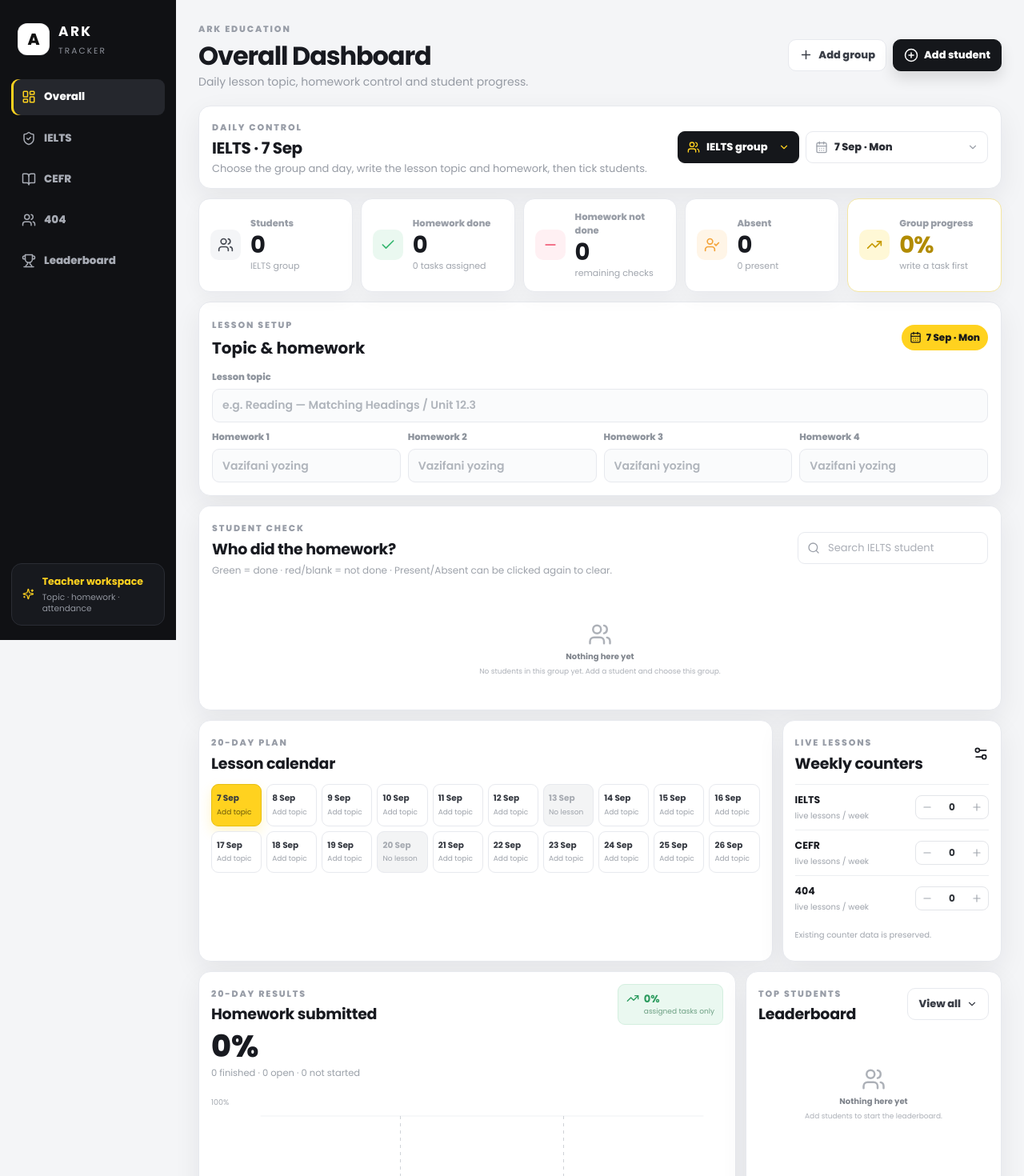
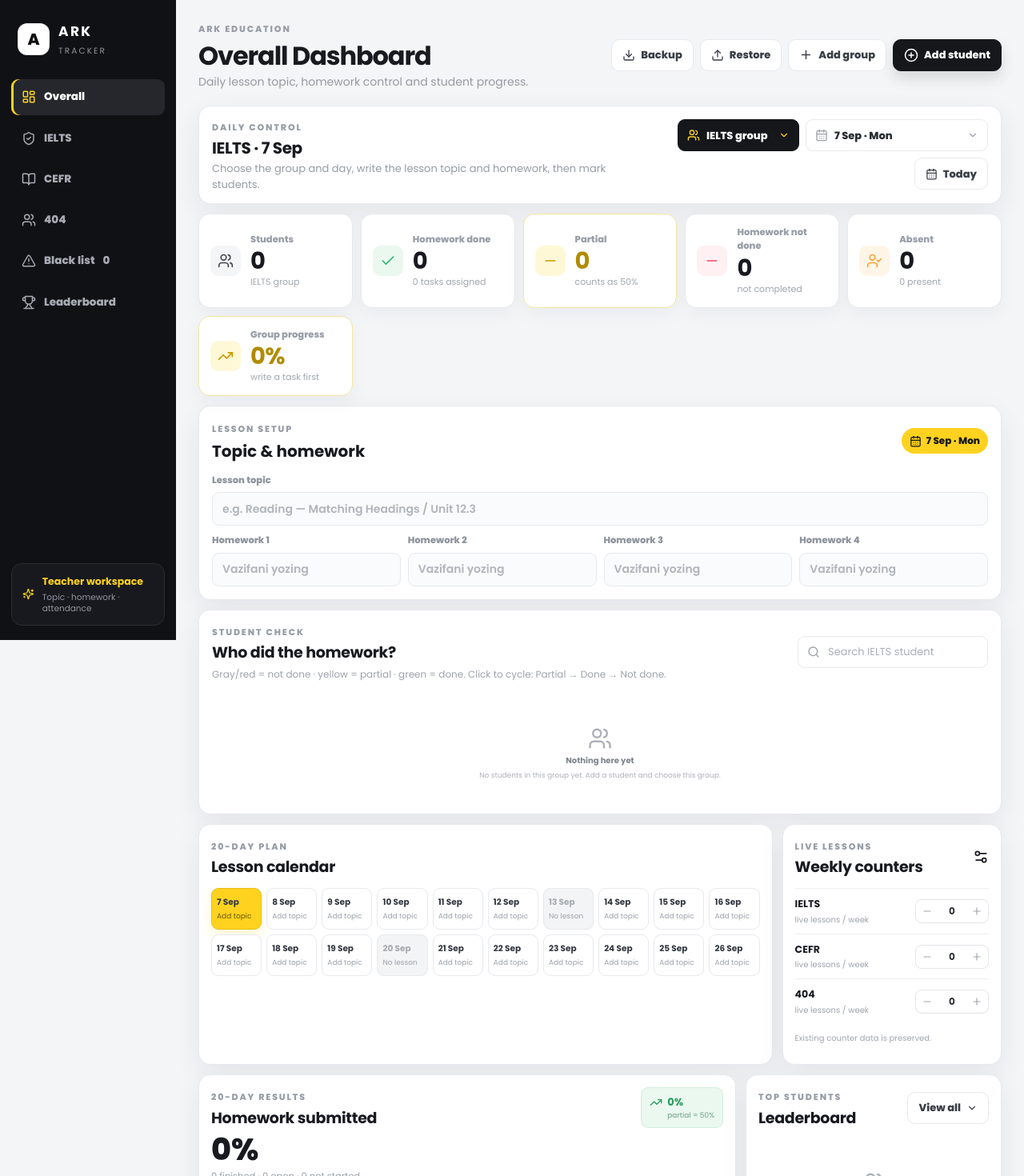
Before and after one commit to rajabovz801-ai/ark-tracker, a Next.js app: page / in a window 1280 px wide. Shown: the top 1470 px of the page at 80% size. Built offline with nearby package versions, Linux system fonts and the light colour scheme.

Commit message:
Finalize tracker with partial homework, today, backup restore and blacklist

```diff
--- a/app/page.js
+++ b/app/page.js
@@ -1,10 +1,10 @@
 'use client';
 
-import { useEffect, useMemo, useState } from 'react';
+import { useEffect, useMemo, useRef, useState } from 'react';
 import {
-  BookOpen, CalendarDays, Check, ChevronDown, CirclePlus, Coins,
-  LayoutDashboard, Minus, Plus, Save, Search,
-  Settings2, ShieldCheck, Sparkles, Trash2, Trophy, UserCheck, Users, X, Medal, TrendingUp, Crown
+  AlertTriangle, BookOpen, CalendarDays, Check, ChevronDown, CirclePlus, Coins,
+  Download, LayoutDashboard, Minus, Plus, Save, Search, Settings2, ShieldCheck,
+  Sparkles, Trash2, Trophy, Upload, UserCheck, Users, X, Medal, TrendingUp, Crown
 } from 'lucide-react';
 
 const DAY_PLAN = [
@@ -38,6 +38,8 @@ const MODULES = [
 ];
 
 const DEFAULT_GROUPS = ['IELTS', 'CEFR', '404'];
+const STATE_KEY = 'ark-tracker-v1';
+const LAST_GROUP_KEY = 'ark-tracker-last-group';
 
 const seed = {
   students: [],
@@ -45,19 +47,62 @@ const seed = {
   taskLabels: {},
   lessonTopics: {},
   groups: DEFAULT_GROUPS,
+  deletedGroups: [],
   liveLessons: { IELTS: 0, CEFR: 0, '404': 0 },
 };
 
 function loadState() {
   try {
-    const raw = localStorage.getItem('ark-tracker-v1');
-    return raw ? JSON.parse(raw) : seed;
+    const raw = localStorage.getItem(STATE_KEY);
+    return raw ? { ...seed, ...JSON.parse(raw) } : seed;
   } catch {
     return seed;
   }
 }
 
 function pct(n, d) { return d ? Math.round((n / d) * 100) : 0; }
+
+function localISODate() {
+  const now = new Date();
+  const y = now.getFullYear();
+  const m = String(now.getMonth() + 1).padStart(2, '0');
+  const d = String(now.getDate()).padStart(2, '0');
+  return `${y}-${m}-${d}`;
+}
+
+function planDateForToday() {
+  const today = localISODate();
+  if (DAY_PLAN.some(d => d.date === today)) return today;
+  const past = DAY_PLAN.filter(d => d.date <= today).at(-1);
+  return past?.date || DAY_PLAN[0].date;
+}
+
+function taskState(value) {
+  if (value === true || value === 'done') return 'done';
+  if (value === 'partial') return 'partial';
+  if (value === 'notdone') return 'notdone';
+  return 'unset';
+}
+
+function taskScore(value) {
+  const status = taskState(value);
+  if (status === 'done') return 1;
+  if (status === 'partial') return 0.5;
+  return 0;
+}
+
+function visibleGroups(state) {
+  const deleted = new Set(Array.isArray(state.deletedGroups) ? state.deletedGroups : []);
+  const saved = Array.isArray(state.groups) ? state.groups : DEFAULT_GROUPS;
+  const fromStudents = (state.students || []).map(s => s.group).filter(Boolean);
+  return [...new Set([...DEFAULT_GROUPS, ...saved, ...fromStudents])].filter(g => !deleted.has(g));
+}
+
+function assignedKeysFrom(state, group, date) {
+  return MODULES
+    .filter(m => String(state.taskLabels?.[group]?.[date]?.[m.key] || '').trim())
+    .map(m => m.key);
+}
 
 export default function Home() {
   const [tab, setTab] = useState('Overall');
@@ -66,38 +111,48 @@ export default function Home() {
   const [showAdd, setShowAdd] = useState(false);
   const [showAddGroup, setShowAddGroup] = useState(false);
   const [query, setQuery] = useState('');
-  const [selectedDate, setSelectedDate] = useState('2026-09-07');
+  const [selectedDate, setSelectedDate] = useState(DAY_PLAN[0].date);
   const [controlGroup, setControlGroup] = useState('IELTS');
+  const restoreRef = useRef(null);
 
-  const groups = useMemo(() => {
-    const saved = Array.isArray(state.groups) ? state.groups : [];
-    const fromStudents = (state.students || []).map(s => s.group).filter(Boolean);
-    return [...new Set([...DEFAULT_GROUPS, ...saved, ...fromStudents])];
-  }, [state.groups, state.students]);
+  const groups = useMemo(() => visibleGroups(state), [state.groups, state.students, state.deletedGroups]);
 
-  useEffect(() => { setState(loadState()); setReady(true); }, []);
   useEffect(() => {
-    if (ready) localStorage.setItem('ark-tracker-v1', JSON.stringify(state));
+    const loaded = loadState();
+    setState(loaded);
+    const available = visibleGroups(loaded);
+    const savedGroup = localStorage.getItem(LAST_GROUP_KEY);
+    setControlGroup(available.includes(savedGroup) ? savedGroup : (available[0] || ''));
+    setSelectedDate(planDateForToday());
+    setReady(true);
+  }, []);
+
+  useEffect(() => {
+    if (ready) localStorage.setItem(STATE_KEY, JSON.stringify(state));
   }, [state, ready]);
+
+  useEffect(() => {
+    if (ready && controlGroup) localStorage.setItem(LAST_GROUP_KEY, controlGroup);
+  }, [controlGroup, ready]);
 
   useEffect(() => {
     if (groups.includes(tab)) setControlGroup(tab);
   }, [tab, groups]);
+
+  useEffect(() => {
+    if (groups.length && !groups.includes(controlGroup)) setControlGroup(groups[0]);
+  }, [groups, controlGroup]);
 
   const scoped = useMemo(() => {
     const list = (state.students || []).filter(s => s.group === controlGroup);
     return list.filter(s => s.name.toLowerCase().includes(query.toLowerCase()));
   }, [state.students, controlGroup, query]);
 
-  const assignedKeys = (group, date) => MODULES
-    .filter(m => String(state.taskLabels?.[group]?.[date]?.[m.key] || '').trim())
-    .map(m => m.key);
-
   const stats = useMemo(() => {
     const list = groups.includes(tab)
       ? (state.students || []).filter(s => s.group === tab)
-      : (state.students || []);
-    let present = 0, absent = 0, pts = 0, submitted = 0, totalTasks = 0;
+      : (state.students || []).filter(s => groups.includes(s.group));
+    let present = 0, absent = 0, pts = 0, submittedScore = 0, totalTasks = 0;
 
     list.forEach(s => {
       pts += s.pts || 0;
@@ -106,38 +161,41 @@ export default function Home() {
         const r = state.records?.[s.id]?.[d.date];
         if (r?.attendance === 'present') present++;
         if (r?.attendance === 'absent') absent++;
-
-        const active = MODULES.filter(m =>
-          String(state.taskLabels?.[s.group]?.[d.date]?.[m.key] || '').trim()
-        );
-        active.forEach(m => {
+        assignedKeysFrom(state, s.group, d.date).forEach(key => {
           totalTasks++;
-          if (r?.modules?.[m.key]) submitted++;
+          submittedScore += taskScore(r?.modules?.[key]);
         });
       });
     });
 
-    return { students: list.length, present, absent, pts, submitted: pct(submitted, totalTasks) };
+    return { students: list.length, present, absent, pts, submitted: pct(submittedScore, totalTasks) };
   }, [state, tab, groups]);
 
   const dailySummary = useMemo(() => {
     const list = (state.students || []).filter(s => s.group === controlGroup);
-    const active = assignedKeys(controlGroup, selectedDate);
-    let done = 0, present = 0, absent = 0;
+    const active = assignedKeysFrom(state, controlGroup, selectedDate);
+    let done = 0, partial = 0, notDone = 0, present = 0, absent = 0, score = 0;
 
     list.forEach(s => {
       const rec = state.records?.[s.id]?.[selectedDate] || {};
       if (rec.attendance === 'present') present++;
       if (rec.attendance === 'absent') absent++;
-      active.forEach(key => { if (rec.modules?.[key]) done++; });
+      active.forEach(key => {
+        const status = taskState(rec.modules?.[key]);
+        if (status === 'done') done++;
+        else if (status === 'partial') partial++;
+        else notDone++;
+        score += taskScore(rec.modules?.[key]);
+      });
     });
 
     const possible = list.length * active.length;
     return {
       students: list.length,
       done,
-      notDone: Math.max(0, possible - done),
-      progress: pct(done, possible),
+      partial,
+      notDone,
+      progress: pct(score, possible),
       present,
       absent,
       assigned: active.length,
@@ -147,41 +205,77 @@ export default function Home() {
   const leaderboard = useMemo(() => {
     const list = groups.includes(tab)
       ? (state.students || []).filter(s => s.group === tab)
-      : (state.students || []);
-    return [...list].sort((a,b) => (b.pts||0)-(a.pts||0)).slice(0, 8);
+      : (state.students || []).filter(s => groups.includes(s.group));
+    return [...list].sort((a,b) => (b.pts || 0) - (a.pts || 0)).slice(0, 8);
   }, [state.students, tab, groups]);
 
   const dailyChart = useMemo(() => DAY_PLAN.map(d => {
     const list = groups.includes(tab)
       ? (state.students || []).filter(s => s.group === tab)
-      : (state.students || []);
-    if (d.rest) return { ...d, value: null, done: 0, possible: 0 };
+      : (state.students || []).filter(s => groups.includes(s.group));
+    if (d.rest) return { ...d, value: null, score: 0, possible: 0 };
 
-    let done = 0, possible = 0;
+    let score = 0, possible = 0;
     list.forEach(s => {
-      const active = MODULES.filter(m =>
-        String(state.taskLabels?.[s.group]?.[d.date]?.[m.key] || '').trim()
-      );
+      const active = assignedKeysFrom(state, s.group, d.date);
       possible += active.length;
-      active.forEach(m => {
-        if (state.records?.[s.id]?.[d.date]?.modules?.[m.key]) done++;
+      active.forEach(key => {
+        score += taskScore(state.records?.[s.id]?.[d.date]?.modules?.[key]);
       });
     });
 
-    return { ...d, value: possible ? pct(done, possible) : 0, done, possible };
+    return { ...d, value: possible ? pct(score, possible) : 0, score, possible };
   }), [state, tab, groups]);
 
   const progressSummary = useMemo(() => {
     const assignedDays = dailyChart.filter(d => !d.rest && d.possible > 0);
-    const finished = assignedDays.filter(d => d.done === d.possible).length;
-    const open = assignedDays.filter(d => d.done < d.possible && d.done > 0).length;
-    const untouched = assignedDays.filter(d => d.done === 0).length;
+    const finished = assignedDays.filter(d => d.score === d.possible).length;
+    const open = assignedDays.filter(d => d.score < d.possible && d.score > 0).length;
+    const untouched = assignedDays.filter(d => d.score === 0).length;
     return { finished, open, untouched, assignedDays: assignedDays.length };
   }, [dailyChart]);
 
+  const blackList = useMemo(() => {
+    const today = localISODate();
+    const list = (state.students || []).filter(s => groups.includes(s.group));
+
+    return list.map(student => {
+      let streak = 0;
+      let streakDays = [];
+
+      DAY_PLAN.forEach(day => {
+        if (day.rest || day.date > today) return;
+        const active = assignedKeysFrom(state, student.group, day.date);
+        if (!active.length) return;
+
+        const rawValues = active.map(key => state.records?.[student.id]?.[day.date]?.modules?.[key]);
+        const statuses = rawValues.map(taskState);
+
+        let result = null;
+        if (day.date === today) {
+          if (statuses.some(s => s === 'partial' || s === 'notdone')) result = 'bad';
+          else if (statuses.every(s => s === 'done')) result = 'good';
+          else result = 'pending';
+        } else {
+          result = statuses.every(s => s === 'done') ? 'good' : 'bad';
+        }
+
+        if (result === 'bad') {
+          streak += 1;
+          streakDays.push({ date: day.date, label: day.label, statuses });
+        } else if (result === 'good') {
+          streak = 0;
+          streakDays = [];
+        }
+      });
+
+      return streak >= 2 ? { student, streak, days: streakDays.slice(-2) } : null;
+    }).filter(Boolean).sort((a,b) => b.streak - a.streak || a.student.name.localeCompare(b.student.name));
+  }, [state, groups]);
+
   const addStudent = (name, group) => {
     const clean = name.trim();
-    if (!clean) return;
+    if (!clean || !group) return;
     setState(p => ({
       ...p,
       students: [...(p.students || []), { id: crypto.randomUUID(), name: clean, group, pts: 0 }]
@@ -199,9 +293,11 @@ export default function Home() {
       setShowAddGroup(false);
       return;
     }
+
     setState(p => ({
       ...p,
       groups: [...new Set([...(Array.isArray(p.groups) ? p.groups : DEFAULT_GROUPS), clean])],
+      deletedGroups: (Array.isArray(p.deletedGroups) ? p.deletedGroups : []).filter(g => g.toLowerCase() !== clean.toLowerCase()),
       liveLessons: { ...(p.liveLessons || {}), [clean]: p.liveLessons?.[clean] || 0 }
     }));
     setTab(clean);
@@ -235,7 +331,10 @@ export default function Home() {
     };
   });
 
-  const toggleModule = (id, date, key) => setState(p => ({
+  const toggleModule = (id, date, key) => setState(p => {
+    const current = taskState(p.records?.[id]?.[date]?.modules?.[key]);
+    const next = current === 'partial' ? 'done' : current === 'done' ? 'notdone' : 'partial';
+    return {
       ...p,
       records: {
         ...(p.records || {}),
@@ -245,12 +344,13 @@ export default function Home() {
             ...(p.records?.[id]?.[date] || {}),
             modules: {
               ...(p.records?.[id]?.[date]?.modules || {}),
-            [key]: !p.records?.[id]?.[date]?.modules?.[key]
+              [key]: next
             }
           }
         }
       }
-  }));
+    };
+  });
 
   const setTaskLabel = (group, date, key, value) => setState(p => ({
     ...p,
@@ -284,8 +384,51 @@ export default function Home() {
     )
   }));
 
+  const goToday = () => setSelectedDate(planDateForToday());
+
+  const backupData = () => {
+    const payload = {
+      app: 'ARK Tracker',
+      version: 2,
+      exportedAt: new Date().toISOString(),
+      data: state,
+    };
+    const blob = new Blob([JSON.stringify(payload, null, 2)], { type: 'application/json' });
+    const url = URL.createObjectURL(blob);
+    const a = document.createElement('a');
+    a.href = url;
+    a.download = `ark-tracker-backup-${localISODate()}.json`;
+    document.body.appendChild(a);
+    a.click();
+    a.remove();
+    URL.revokeObjectURL(url);
+  };
+
+  const restoreData = async (event) => {
+    const file = event.target.files?.[0];
+    event.target.value = '';
+    if (!file) return;
+    try {
+      const parsed = JSON.parse(await file.text());
+      const data = parsed?.data && typeof parsed.data === 'object' ? parsed.data : parsed;
+      if (!data || !Array.isArray(data.students) || typeof data.records !== 'object') {
+        throw new Error('Invalid backup');
+      }
+      if (!window.confirm('Restore this backup? Current tracker data will be replaced.')) return;
+      const next = { ...seed, ...data };
+      setState(next);
+      const nextGroups = visibleGroups(next);
+      setControlGroup(nextGroups[0] || '');
+      setTab('Overall');
+      setSelectedDate(planDateForToday());
+    } catch {
+      window.alert('This is not a valid ARK Tracker backup file.');
+    }
+  };
+
   const dateInfo = DAY_PLAN.find(d => d.date === selectedDate);
   const currentTopic = state.lessonTopics?.[controlGroup]?.[selectedDate] || '';
+  const title = tab === 'Leaderboard' ? 'Leaderboard' : tab === 'Black list' ? 'Black list' : `${tab} Dashboard`;
 
   return (
     <main className="app-shell">
@@ -309,6 +452,10 @@ export default function Home() {
             );
           })}
 
+          <button className={tab === 'Black list' ? 'active' : ''} onClick={() => setTab('Black list')}>
+            <AlertTriangle size={18}/> Black list <span className="nav-count">{blackList.length}</span>
+          </button>
+
           <button className={tab === 'Leaderboard' ? 'active' : ''} onClick={() => setTab('Leaderboard')}>
             <Trophy size={18}/> Leaderboard
           </button>
@@ -324,26 +471,35 @@ export default function Home() {
         <header className="topbar">
           <div>
             <span className="eyebrow">ARK EDUCATION</span>
-            <h1>{tab === 'Leaderboard' ? 'Leaderboard' : `${tab} Dashboard`}</h1>
+            <h1>{title}</h1>
             <p>Daily lesson topic, homework control and student progress.</p>
           </div>
           <div className="top-actions">
+            <button className="view-all" onClick={backupData}><Download size={16}/> Backup</button>
+            <button className="view-all" onClick={() => restoreRef.current?.click()}><Upload size={16}/> Restore</button>
+            <input ref={restoreRef} type="file" accept="application/json,.json" hidden onChange={restoreData}/>
             <button className="view-all add-group-btn" onClick={() => setShowAddGroup(true)}>
               <Plus size={17}/> Add group
             </button>
-            <button className="primary" onClick={() => setShowAdd(true)}>
+            <button className="primary" onClick={() => setShowAdd(true)} disabled={!groups.length}>
               <CirclePlus size={18}/> Add student
             </button>
           </div>
         </header>
 
-        {tab !== 'Leaderboard' ? (
+        {tab === 'Leaderboard' ? (
+          <LeaderboardPage students={(state.students || []).filter(s => groups.includes(s.group))}/>
+        ) : tab === 'Black list' ? (
+          <BlackListPage items={blackList}/>
+        ) : groups.length === 0 ? (
+          <section className="panel"><Empty text="No groups are available. Add a group to continue."/></section>
+        ) : (
           <>
             <section className="daily-toolbar panel">
               <div className="toolbar-title">
                 <span className="eyebrow">DAILY CONTROL</span>
                 <h2>{controlGroup} · {dateInfo?.label}</h2>
-                <p>Choose the group and day, write the lesson topic and homework, then tick students.</p>
+                <p>Choose the group and day, write the lesson topic and homework, then mark students.</p>
               </div>
               <div className="controls">
                 <label className="select-wrap group-filter">
@@ -362,13 +518,15 @@ export default function Home() {
                   </select>
                   <ChevronDown size={14}/>
                 </label>
+                <button className="view-all today-btn" onClick={goToday}><CalendarDays size={15}/> Today</button>
               </div>
             </section>
 
             <section className="kpis daily-kpis">
               <Kpi tone="neutral" icon={Users} label="Students" value={dailySummary.students} hint={`${controlGroup} group`} />
               <Kpi tone="green" icon={Check} label="Homework done" value={dailySummary.done} hint={`${dailySummary.assigned} task${dailySummary.assigned === 1 ? '' : 's'} assigned`} />
-              <Kpi tone="red" icon={Minus} label="Homework not done" value={dailySummary.notDone} hint="remaining checks" />
+              <Kpi tone="yellow" icon={Minus} label="Partial" value={dailySummary.partial} hint="counts as 50%" />
+              <Kpi tone="red" icon={Minus} label="Homework not done" value={dailySummary.notDone} hint="not completed" />
               <Kpi tone="orange" icon={UserCheck} label="Absent" value={dailySummary.absent} hint={`${dailySummary.present} present`} />
               <Kpi tone="yellow" icon={TrendingUp} label="Group progress" value={`${dailySummary.progress}%`} hint={dailySummary.assigned ? 'today' : 'write a task first'} />
             </section>
@@ -421,7 +579,7 @@ export default function Home() {
                       <span className="eyebrow">STUDENT CHECK</span>
                       <h2>Who did the homework?</h2>
                       <p className="section-subtitle">
-                        Green = done · red/blank = not done · Present/Absent can be clicked again to clear.
+                        Gray/red = not done · yellow = partial · green = done. Click to cycle: Partial → Done → Not done.
                       </p>
                     </div>
                     <label className="search">
@@ -490,17 +648,17 @@ export default function Home() {
 
                                 {MODULES.map(m => {
                                   const label = String(state.taskLabels?.[controlGroup]?.[selectedDate]?.[m.key] || '').trim();
-                                  const on = !!rec.modules?.[m.key];
+                                  const status = taskState(rec.modules?.[m.key]);
                                   return (
                                     <td key={m.key} className="homework-cell">
                                       <button
                                         disabled={!label}
-                                        className={`${on ? 'task-check done' : 'task-check'} ${!label ? 'disabled' : ''}`}
+                                        className={`task-check ${status} ${!label ? 'disabled' : ''}`}
                                         onClick={() => label && toggleModule(s.id, selectedDate, m.key)}
-                                        aria-label={`${label || 'No task'} ${on ? 'done' : 'not done'}`}
-                                        title={label || 'Write the homework first'}
+                                        aria-label={`${label || 'No task'} ${status}`}
+                                        title={label ? `${label} — ${status === 'partial' ? 'Partial' : status === 'done' ? 'Done' : 'Not done'}` : 'Write the homework first'}
                                       >
-                                        {on ? <Check size={17}/> : <Minus size={17}/>}
+                                        {status === 'done' ? <Check size={17}/> : status === 'partial' ? <span className="partial-mark">◐</span> : <Minus size={17}/>}
                                       </button>
                                     </td>
                                   );
@@ -583,7 +741,7 @@ export default function Home() {
                     </p>
                   </div>
                   <div className="progress-badge">
-                    <TrendingUp size={16}/><b>{stats.submitted}%</b><span>assigned tasks only</span>
+                    <TrendingUp size={16}/><b>{stats.submitted}%</b><span>partial = 50%</span>
                   </div>
                 </div>
                 <ProgressChart data={dailyChart}/>
@@ -611,8 +769,6 @@ export default function Home() {
               </div>
             </section>
           </>
-        ) : (
-          <LeaderboardPage students={state.students || []}/>
         )}
       </section>
 
@@ -687,6 +843,44 @@ function ProgressChart({data}) {
         {data.map(d => <span key={d.date} className={d.rest ? 'rest-label' : ''}>{d.label.replace(' Sep','')}</span>)}
       </div>
     </div>
+  );
+}
+
+function BlackListPage({items}) {
+  return (
+    <section className="blacklist-page">
+      <div className="blacklist-hero">
+        <div>
+          <span className="eyebrow">AUTOMATIC WATCH LIST</span>
+          <h2>Black list</h2>
+          <p>Students appear here after 2 consecutive lesson days with partial or incomplete homework. A fully completed next lesson clears the streak automatically.</p>
+        </div>
+        <div className="blacklist-total"><AlertTriangle size={22}/><strong>{items.length}</strong><span>students</span></div>
+      </div>
+
+      <div className="panel blacklist-panel">
+        {items.length === 0 ? (
+          <div className="blacklist-clear"><Check size={30}/><b>No students on the black list</b><span>Everyone is currently clear.</span></div>
+        ) : (
+          <div className="blacklist-list">
+            {items.map(({student, streak, days}, index) => (
+              <div className="blacklist-row" key={student.id}>
+                <span className="blacklist-rank">{index + 1}</span>
+                <div className="avatar">{student.name.slice(0,1).toUpperCase()}</div>
+                <div className="blacklist-student">
+                  <b>{student.name}</b>
+                  <span>{student.group}</span>
+                </div>
+                <div className="blacklist-days">
+                  {days.map(day => <span key={day.date}>{day.label}</span>)}
+                </div>
+                <div className="blacklist-streak"><b>{streak} days</b><span>incomplete streak</span></div>
+              </div>
+            ))}
+          </div>
+        )}
+      </div>
+    </section>
   );
 }
 
@@ -775,7 +969,7 @@ function LiveCounter({label, value, setValue}) {
 
 function AddModal({groups, onClose, onAdd}) {
   const [name, setName] = useState('');
-  const [group, setGroup] = useState(groups[0] || 'IELTS');
+  const [group, setGroup] = useState(groups[0] || '');
   return (
     <div className="modal-backdrop" onMouseDown={onClose}>
       <div className="modal" onMouseDown={e => e.stopPropagation()}>
```
Lines whose indentation alone changed are shown as unchanged.
